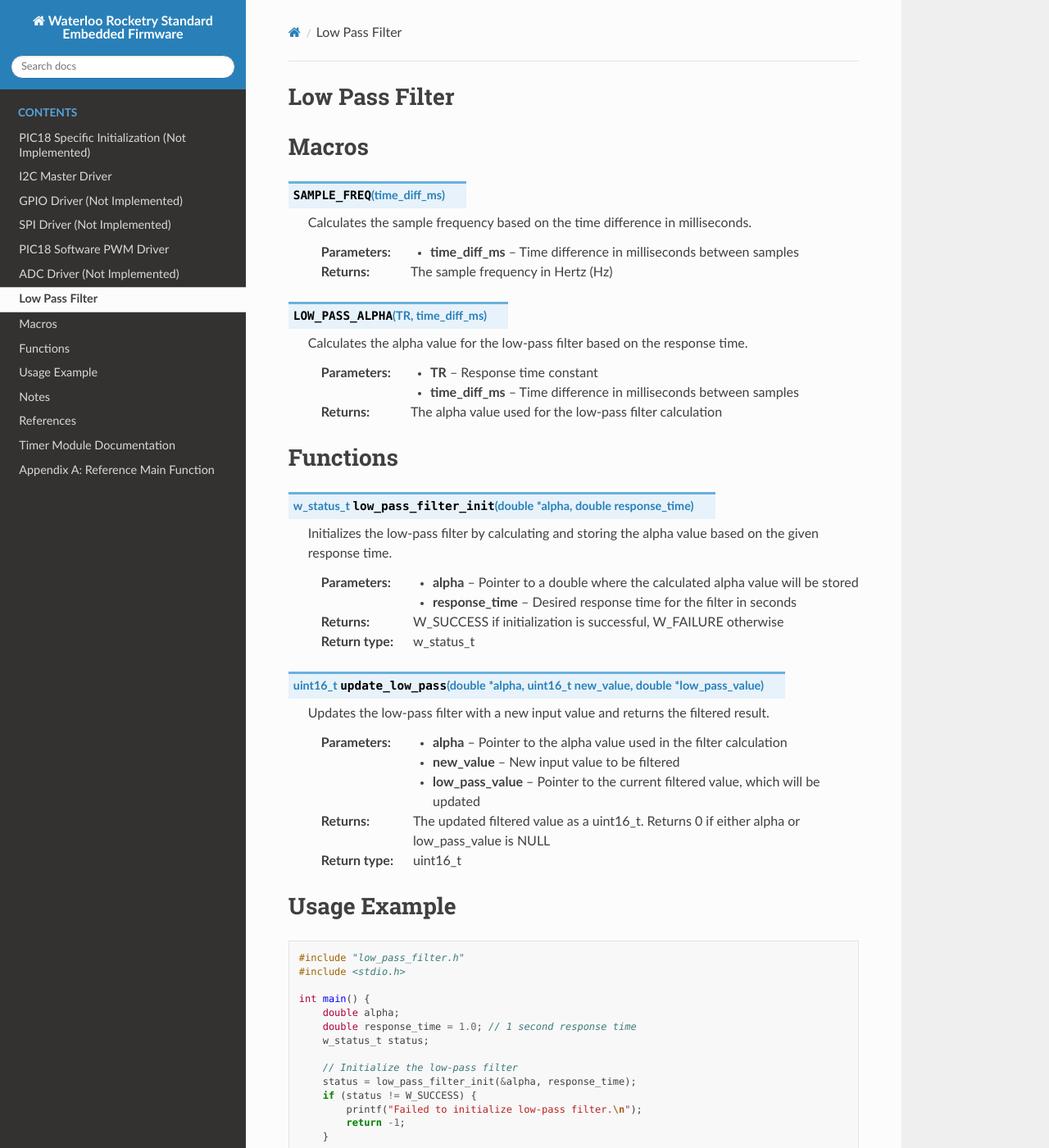
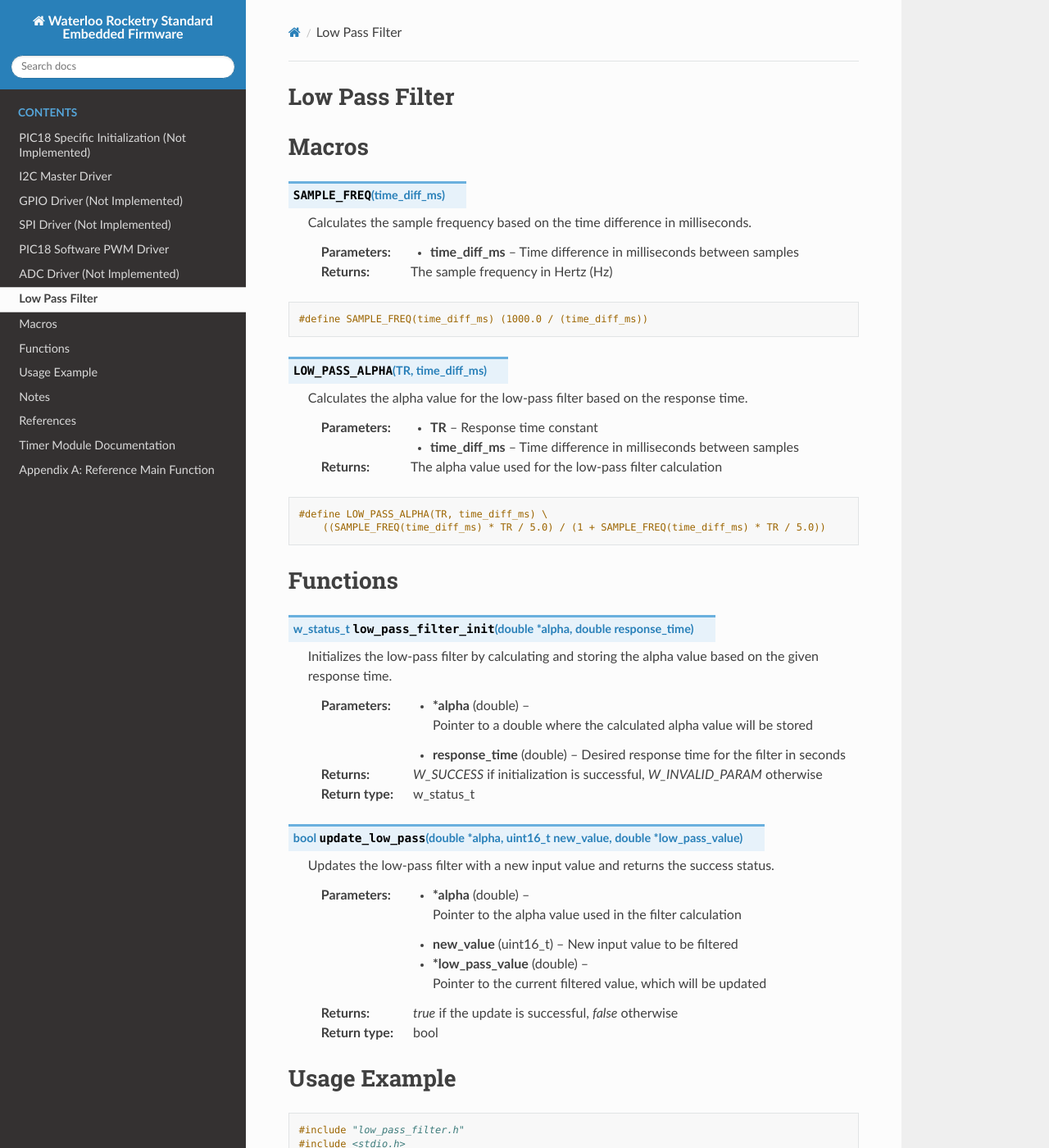
Before and after one commit to waterloo-rocketry/rocketlib, a Sphinx documentation site: the page built from doc/low_pass_filter.rst, in a window 1280 px wide and 1400 px high. Shown: the whole window at 82% size. Built offline with Sphinx 7.4.7 and the Read the Docs theme 3.1.0, drawn with Linux system fonts in a browser that asks for light colours.

Commit message:
Enhanced documentation for low-pass filter: add code examples and clarify parameter types

```diff
--- a/doc/low_pass_filter.rst
+++ b/doc/low_pass_filter.rst
@@ -11,6 +11,10 @@ Macros
    :param time_diff_ms: Time difference in milliseconds between samples
    :return: The sample frequency in Hertz (Hz)
 
+.. code-block:: c
+
+    #define SAMPLE_FREQ(time_diff_ms) (1000.0 / (time_diff_ms))
+
 .. c:macro:: LOW_PASS_ALPHA(TR, time_diff_ms)
 
    Calculates the alpha value for the low-pass filter based on the response time.
@@ -19,6 +23,11 @@ Macros
    :param time_diff_ms: Time difference in milliseconds between samples
    :return: The alpha value used for the low-pass filter calculation
 
+.. code-block:: c
+
+    #define LOW_PASS_ALPHA(TR, time_diff_ms) \
+        ((SAMPLE_FREQ(time_diff_ms) * TR / 5.0) / (1 + SAMPLE_FREQ(time_diff_ms) * TR / 5.0))
+
 Functions
 =========
 
@@ -26,20 +35,20 @@ Functions
 
    Initializes the low-pass filter by calculating and storing the alpha value based on the given response time.
 
-   :param alpha: Pointer to a double where the calculated alpha value will be stored
-   :param response_time: Desired response time for the filter in seconds
-   :return: W_SUCCESS if initialization is successful, W_FAILURE otherwise
+   :param double *alpha: Pointer to a double where the calculated alpha value will be stored
+   :param double response_time: Desired response time for the filter in seconds
+   :return: `W_SUCCESS` if initialization is successful, `W_INVALID_PARAM` otherwise
    :rtype: w_status_t
 
-.. c:function:: uint16_t update_low_pass(double *alpha, uint16_t new_value, double *low_pass_value)
+.. c:function:: bool update_low_pass(double *alpha, uint16_t new_value, double *low_pass_value)
 
-   Updates the low-pass filter with a new input value and returns the filtered result.
+   Updates the low-pass filter with a new input value and returns the success status.
 
-   :param alpha: Pointer to the alpha value used in the filter calculation
-   :param new_value: New input value to be filtered
-   :param low_pass_value: Pointer to the current filtered value, which will be updated
-   :return: The updated filtered value as a uint16_t. Returns 0 if either alpha or low_pass_value is NULL
-   :rtype: uint16_t
+   :param double *alpha: Pointer to the alpha value used in the filter calculation
+   :param uint16_t new_value: New input value to be filtered
+   :param double *low_pass_value: Pointer to the current filtered value, which will be updated
+   :return: `true` if the update is successful, `false` otherwise
+   :rtype: bool
 
 Usage Example
 =============
@@ -65,8 +74,8 @@ Usage Example
         uint16_t new_input = 200;
 
         // Update the low-pass filter with a new input value
-        uint16_t result = update_low_pass(&alpha, new_input, &filtered_value);
-        if (result == 0) {
+        bool result = update_low_pass(&alpha, new_input, &filtered_value);
+        if (!result) {
             printf("Update failed due to invalid parameters.\n");
         } else {
             printf("Filtered Value: %.2f\n", filtered_value);
```
